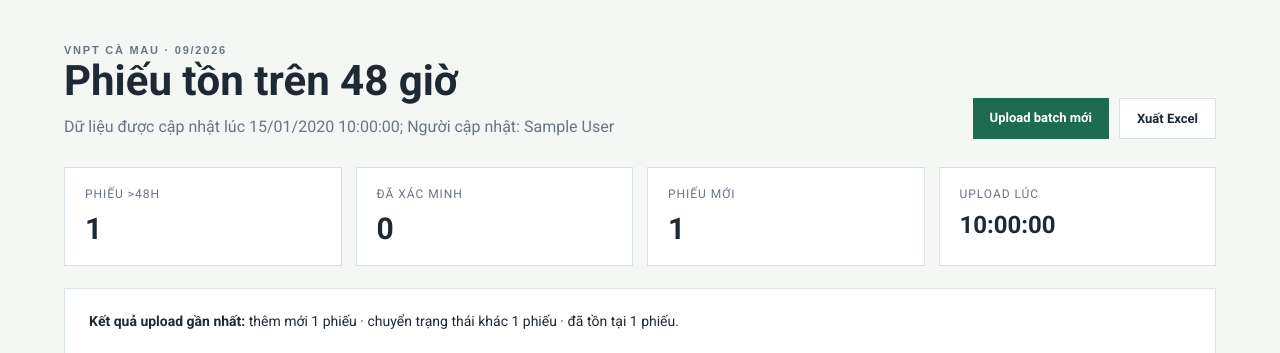
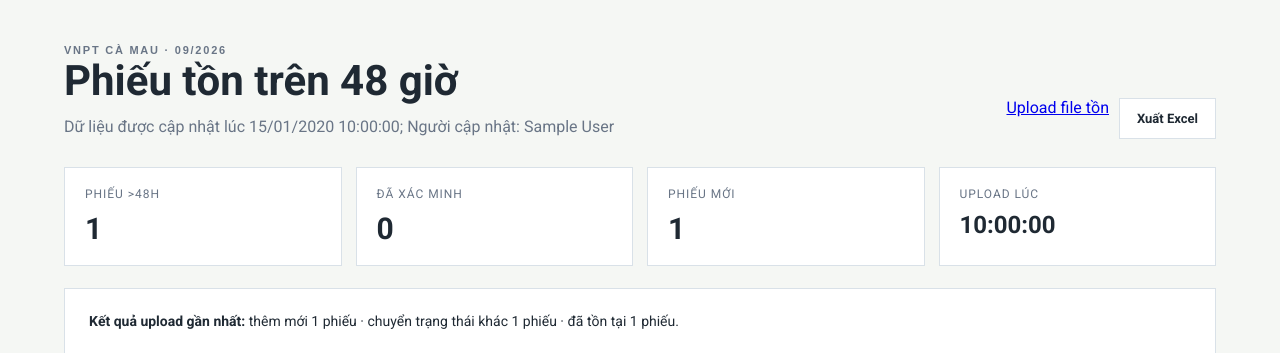
Before and after one commit to caotrinhan/phieuton, a Flask app: page / in a window 1280 px wide. Shown: the part 68-421 px from the top of the page. Run offline with Flask 3, Linux system fonts and the light colour scheme; a user stored in the database is signed in; tables that the repository leaves empty hold one stand-in row (values such as "Sample post"); parts of the project's set-up code (start-up, migrations or seed data) failed here and were passed over.

Commit message:
Bo sung quyen admin upload

```diff
--- a/app/routes/main.py
+++ b/app/routes/main.py
@@ -34,19 +34,12 @@ def _get_allowed_units() -> list:
 
     user_unit = (current_user.unit or "").strip()
 
-    # Truy vấn trực tiếp từ DB với điều kiện bọc trim() để tránh lỗi khoảng trắng hoặc lệch collation
+    # Sử dụng LOWER và TRIM ở cả 2 vế trong SQL để loại bỏ hoàn toàn lỗi lệch khoảng trắng hoặc hoa/thường
     mappings = TrungTamMapping.query.filter(
-        db.func.trim(TrungTamMapping.trung_tam_quan_ly) == user_unit
+        db.func.lower(db.func.trim(TrungTamMapping.trung_tam_quan_ly)) == user_unit.lower()
     ).all()
 
     allowed = [m.to_ky_thuat for m in mappings]
-
-    # Nếu vẫn trống, thử truy vấn không phân biệt hoa thường hoặc in hoa toàn bộ trong SQL
-    if not allowed:
-        mappings_ci = TrungTamMapping.query.filter(
-            db.func.lower(db.func.trim(TrungTamMapping.trung_tam_quan_ly)) == user_unit.lower()
-        ).all()
-        allowed = [m.to_ky_thuat for m in mappings_ci]
 
     # Nếu chưa cấu hình mapping, mặc định lấy chính unit của user
     if not allowed:
@@ -127,6 +120,10 @@ def ticket_detail(ticket_id: int):
 @main_bp.route("/upload", methods=["GET", "POST"])
 @login_required
 def upload():
+    # Kiểm tra nếu không phải admin thì chặn lại và thông báo lỗi
+    if not current_user.is_admin:
+        flash("Bạn không có quyền thực hiện chức năng upload file.", "error")
+        return redirect(url_for("main.dashboard"))
     if request.method == "POST":
         ca_mau_file = request.files.get("ca_mau")
         bac_lieu_file = request.files.get("bac_lieu")
--- a/app/templates/dashboard.html
+++ b/app/templates/dashboard.html
@@ -7,11 +7,11 @@
     <p>{% if batch %}Dữ liệu được cập nhật lúc {{ batch.uploaded_at.strftime('%d/%m/%Y %H:%M:%S') }}; Người cập nhật: {{ batch.uploaded_by.full_name }}{% else %}Chưa có dữ liệu{% endif %}</p>
   </div>
   <div class="heading-actions">
-    {% if current_user.is_authenticated %}
-      <a class="button primary" href="{{ url_for('main.upload') }}">Upload batch mới</a>
-    {% else %}
-      <a class="button primary" href="{{ url_for('auth.login') }}">Đăng nhập hệ thống</a>
-    {% endif %}
+    {% if current_user.is_authenticated and current_user.is_admin %}
+<a href="{{ url_for('main.upload') }}" class="btn btn-primary">
+    <i class="fas fa-upload"></i> Upload file tồn
+</a>
+{% endif %}
     {% if batch %}<a class="button secondary" href="{{ url_for('main.export_xlsx') }}">Xuất Excel</a>{% endif %}
   </div>
 </div>
```
